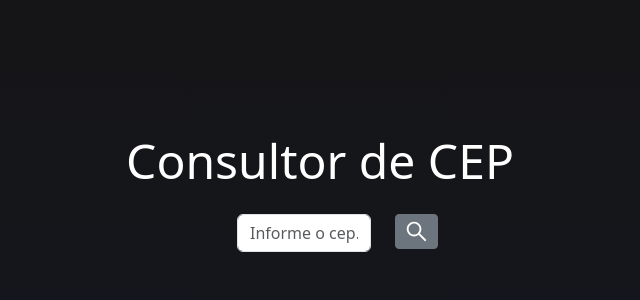
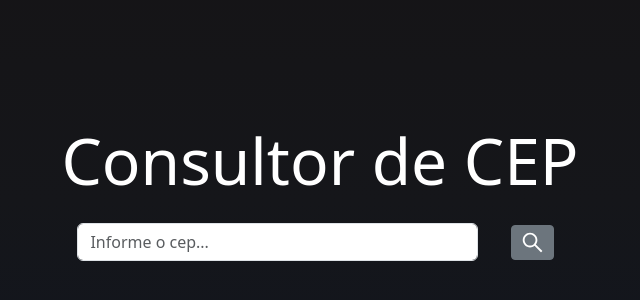
Before and after one commit to JWeberDEV/React-CEP-Finder, a React (Vite) app: page / in a window 768 px wide. Shown: the part 200-500 px from the top of the page, without its empty margins (64-704 px from the left). Built offline with nearby package versions, Linux system fonts and the light colour scheme.

Commit message:
ajusta a responsividade da ferramenta

```diff
--- a/src/App.jsx
+++ b/src/App.jsx
@@ -46,8 +46,8 @@ function App() {
       {(isMobile || isTablet) && (
         <Container>
           <h4 className="title">Consultor de CEP</h4>
-          <Row className="d-flex justify-content-center p-3">
-            <Col md="5" sm="8">
+          <Row className="d-flex flex-wrap align-items-center justify-content-center p-3">
+            <Col xs='10'>
               <Input
                 type="text"
                 placeholder="Informe o cep..."
@@ -56,7 +56,7 @@ function App() {
               />
             </Col>
 
-            <Col md="1" sm="2">
+            <Col xs='2'>
               {/* ()=>searchCep() exemplo de uma callbak, que serve para não executar a chamada da função no momento em que a aplicação é iniciada*/}
               <Button
                 type="button"
--- a/src/index.css
+++ b/src/index.css
@@ -89,8 +89,14 @@ button:focus-visible {
   }
 }
 
-@media only screen and (max-width: 1023px) {
+@media only screen and (max-width: 767px) {
   .title {
-    font-size: 3rem;
+    font-size: 2.5rem;
   }
 }
+
+@media only screen and (min-width: 768px) and (max-width: 1023px) {
+  .title {
+    font-size: 4rem;
+  }
+}
```
